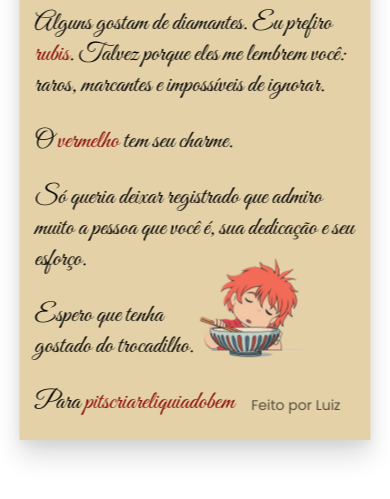
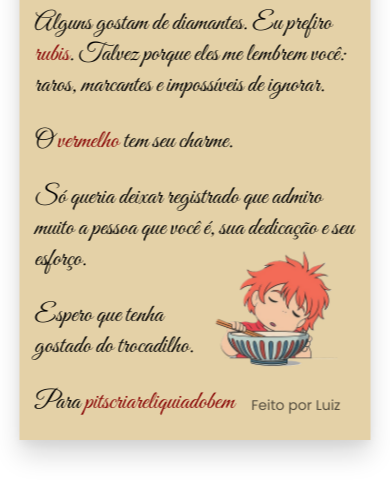
Before and after one commit to LuizDelio/projetoju, a plain HTML site: page carta.html in a window 390 px wide. Shown: the part 257-756 px from the top of the page. Drawn offline with Linux system fonts and the light colour scheme; a web font is replaced by a local one.

Commit message:
Update style.css

```diff
--- a/style.css
+++ b/style.css
@@ -266,10 +266,10 @@
     #ponyoCarta {
         position: absolute;
         top: 75%;
-        left: 55%;
+        left: 60%;
         transform: translate(-25%, -45%);
 
-        width: 150px;
+        width: 175px;
     }
 
     #ponyoDisco {
```
